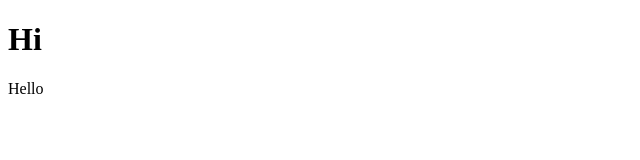
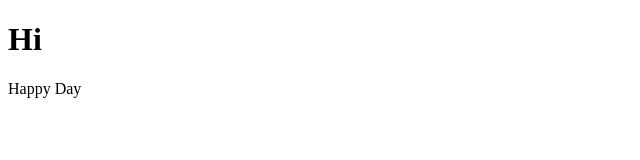
Before and after one commit to mallym16/new-repo, a plain HTML site: page index.html in a window 1280 px wide. Shown: the full height of the page, 0-640 px from the left. Drawn offline with Linux system fonts and the light colour scheme.

```diff
--- a/index.html
+++ b/index.html
@@ -8,6 +8,6 @@
     </head>
     <body>
         <h1>Hi</h1>
-        <p>Hello</p>
+        <p>Happy Day</p>
     </body>
     </html>
```
